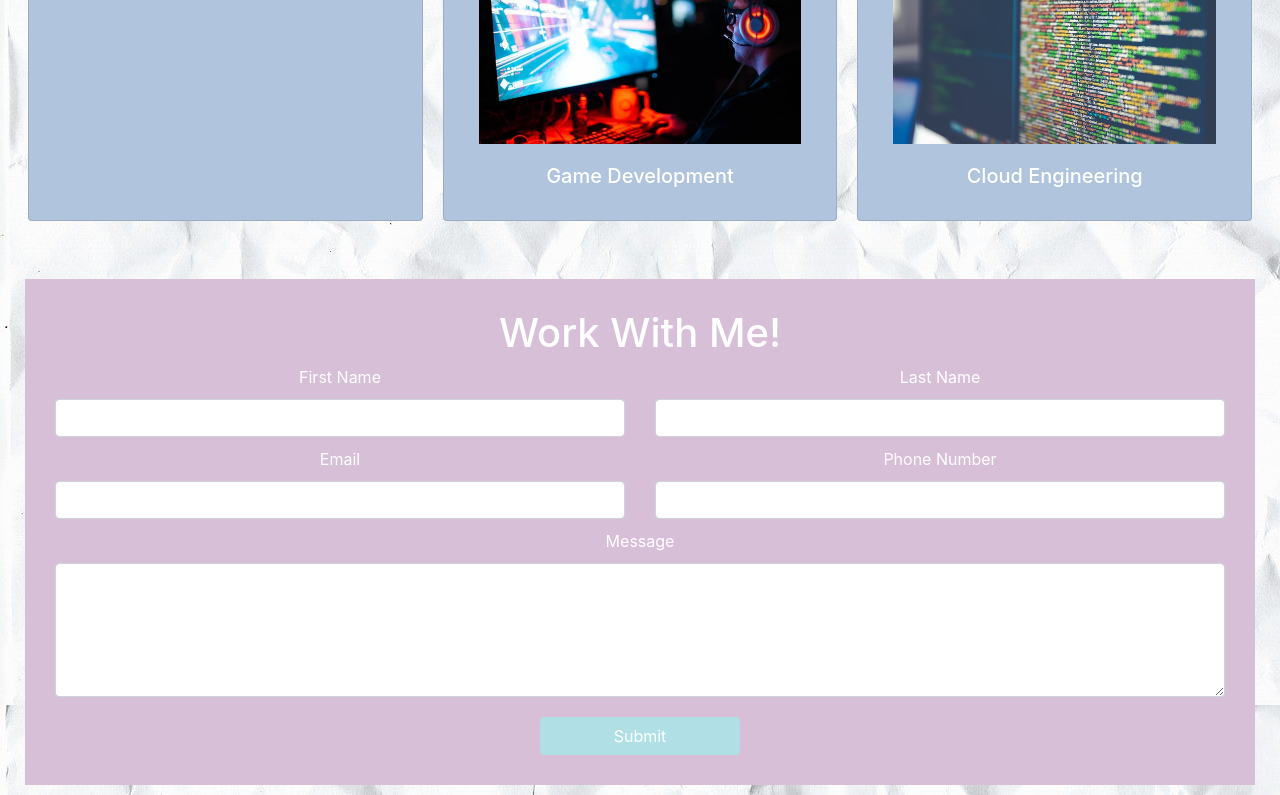
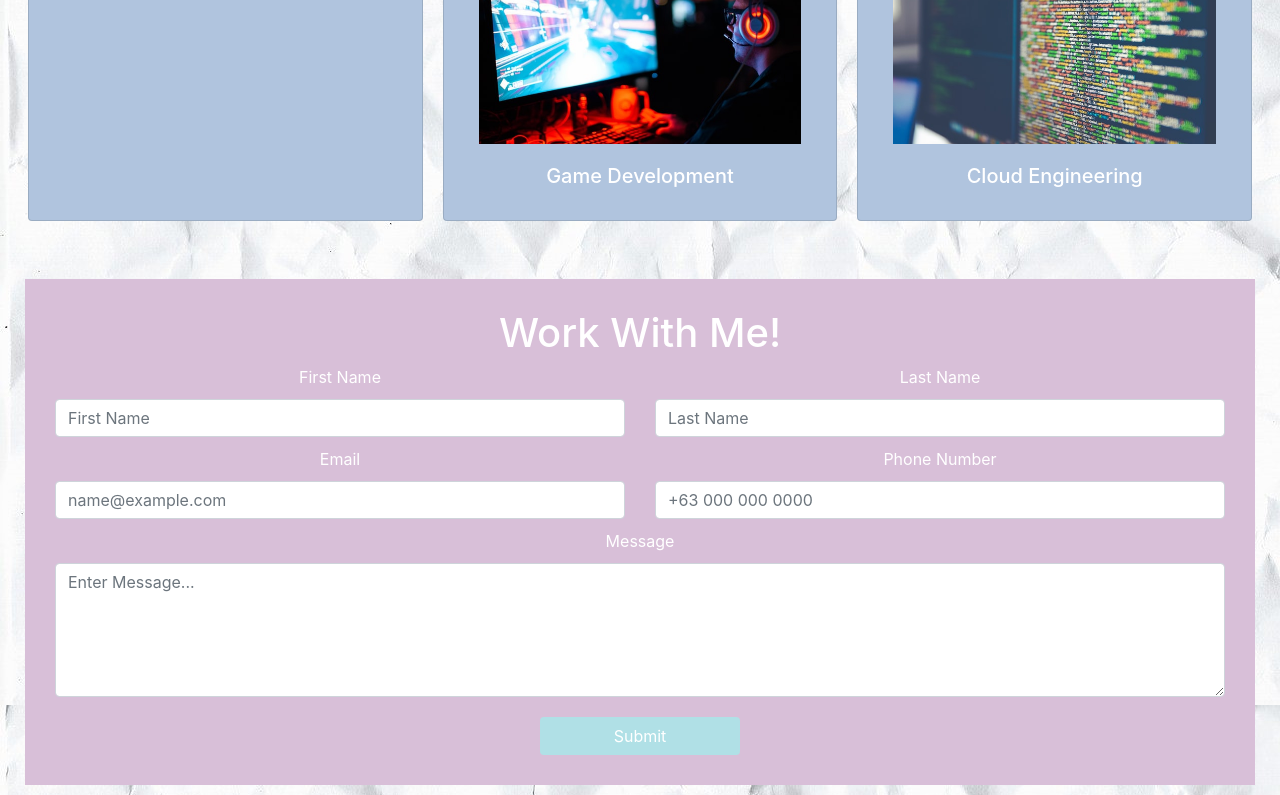
Before and after one commit to gailgonzales/csp1-gonzales, a plain HTML site: page index.html in a window 1280 px wide. Shown: the part 691-1486 px from the top of the page. Drawn offline with nearby package versions, Linux system fonts and the light colour scheme.

Commit message:
Add placeholder

```diff
--- a/index.html
+++ b/index.html
@@ -112,27 +112,27 @@
 			<div class="row">
 				<div class="col-md-12 col-xl-6">
 				<label for="firstName" class="form-label">First Name</label>
-				<input type="text" class="form-control" id="firstName" required>
+				<input type="text" class="form-control" placeholder="First Name" id="firstName" required>
 				</div>
 				<div class="col-md-12 col-xl-6">
 				<label for="lastName" class="form-label">Last Name</label>
-				<input type="text" class="form-control" id="lastName" required>
+				<input type="text" class="form-control" placeholder="Last Name" id="lastName" required>
 				</div>
 			</div>
 			<div class="row">
 				<div class="col-md-12 col-xl-6">
 					<label for="emailInfo" class="form-label">Email</label>
-					<input type="email" class="form-control" id="emailInfo" required>
+					<input type="email" class="form-control" placeholder="name@example.com" id="emailInfo" required>
 			</div>
 				<div class="col-md-12 col-xl-6">
 					<label for="PhoneNumber" class="form-label">Phone Number</label>
-					<input type="text" class="form-control" id="PhoneNumber">
+					<input type="text" class="form-control" placeholder="+63 000 000 0000" id="PhoneNumber">
 				</div>
 			</div>
 			<div class="row">
 				<div class="col-md-12 col-xl-12">
 					<label for="Message" class="form-label">Message</label>
-					<textarea class="form-control" id="Message" rows="5"></textarea>
+					<textarea class="form-control" id="Message" placeholder="Enter Message..." rows="5"></textarea>
 				</div>
 			</div>
 			<div class="col-md-12">
```
